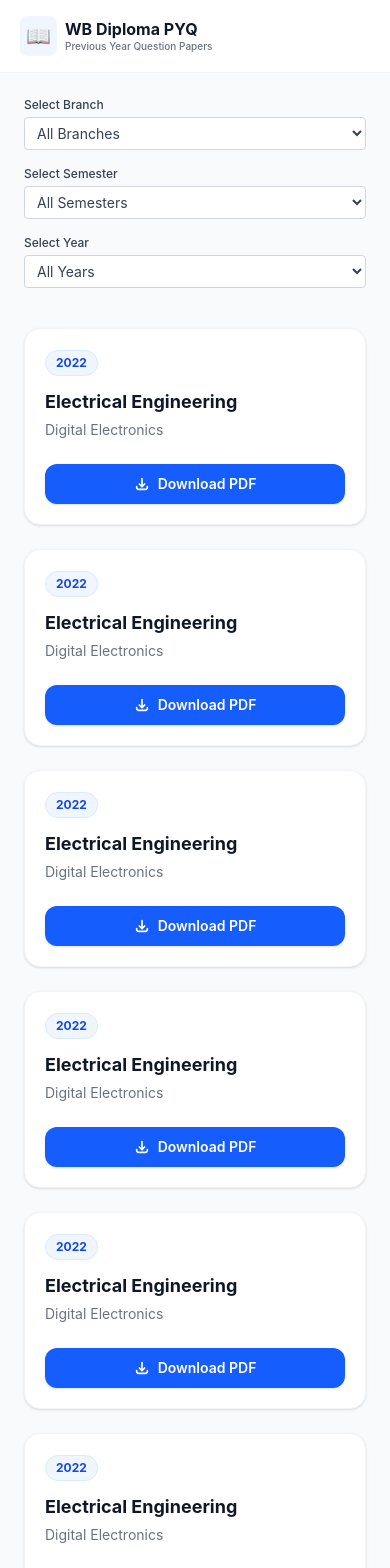
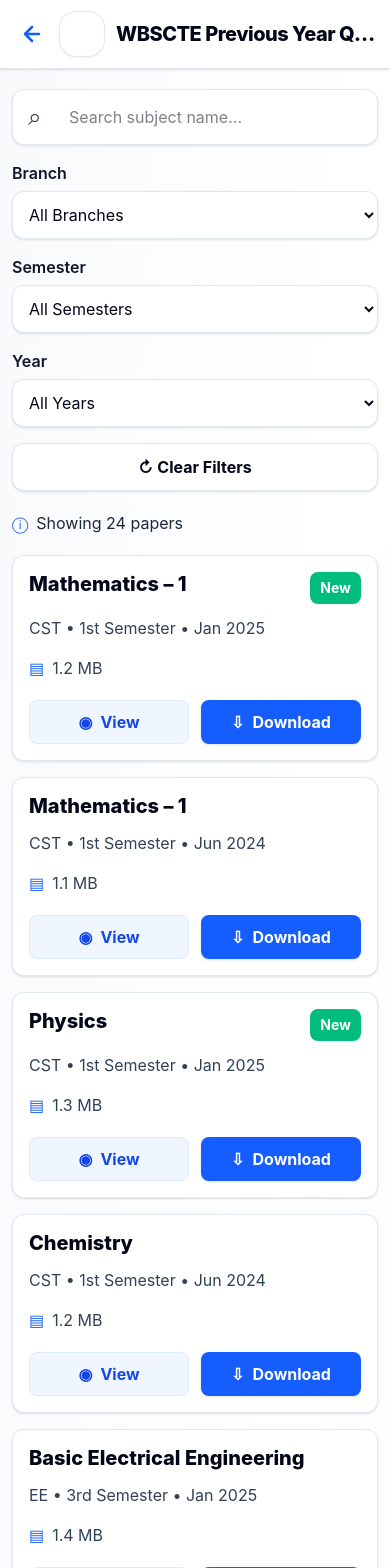
Before and after one commit to subrataroy912/reactjs-pyq-downloader, a React (Vite) app: page /wb in a window 390 px wide. Shown: the top 1568 px of the page. Built offline with nearby package versions, Linux system fonts and the light colour scheme.

Commit message:
Improve responsive PYQ layouts

```diff
--- a/src/components/common/AllStateCard.jsx
+++ b/src/components/common/AllStateCard.jsx
@@ -1,46 +1,37 @@
-import React from 'react';
-import { Link } from 'react-router-dom';
+import { Link } from 'react-router-dom'
 
-export default function AllStateCard({
-  logoSrc,
-  title,
-  stateName,
-  linkTo,
-  ctaText = "Click to view/download all previous year question papers" // Default fallback text
-}) {
+function ComingSoonIcon() {
   return (
-    <div className="flex flex-col h-full w-full p-5 sm:p-6 bg-white border border-gray-100 rounded-xl shadow-sm hover:shadow-lg transition-all duration-300 hover:-translate-y-1">
+    <div className="mx-auto mb-5 flex h-24 w-24 items-center justify-center rounded-full bg-blue-50 text-slate-500 sm:mb-6 sm:h-28 sm:w-28 md:h-32 md:w-32 lg:h-36 lg:w-36">
+      <svg viewBox="0 0 64 64" className="h-14 w-14 sm:h-16 sm:w-16 md:h-20 md:w-20" fill="none" aria-hidden="true">
+        <path d="M18 10h20l10 10v30a4 4 0 0 1-4 4H18a4 4 0 0 1-4-4V14a4 4 0 0 1 4-4Z" stroke="currentColor" strokeWidth="3" strokeLinejoin="round" />
+        <path d="M38 10v12h10M22 29h12M22 39h9" stroke="currentColor" strokeWidth="3" strokeLinecap="round" strokeLinejoin="round" />
+        <circle cx="45" cy="43" r="12" fill="#eff6ff" stroke="currentColor" strokeWidth="3" />
+        <path d="M45 36v8l5 4" stroke="currentColor" strokeWidth="3" strokeLinecap="round" strokeLinejoin="round" />
+      </svg>
+    </div>
+  )
+}
 
-      {/* Header Area (Logo & Titles) */}
-      <div className="flex items-center gap-3 sm:gap-4 mb-5 sm:mb-6">
-        <div className="flex-shrink-0 bg-gray-50 p-2 rounded-full border border-gray-100">
-          <img
-            src={logoSrc}
-            alt={`${title} Logo`}
-            className="w-12 h-12 sm:w-14 sm:h-14 object-contain"
-          />
-        </div>
+export default function AllStateCard({ logoSrc, title, stateName, linkTo, disabled = false }) {
+  const cardContent = (
+    <div className="flex min-h-[260px] flex-col items-center rounded-2xl border border-slate-200 bg-white px-4 py-6 text-center shadow-[0_8px_24px_rgba(15,23,42,0.10)] transition duration-300 hover:-translate-y-1 hover:shadow-[0_16px_32px_rgba(15,23,42,0.12)] sm:min-h-[300px] sm:px-6 sm:py-8 lg:min-h-[330px] lg:px-8 lg:py-9">
+      {disabled ? (
+        <ComingSoonIcon />
+      ) : (
+        <img src={logoSrc} alt={`${title} logo`} className="mb-5 h-24 w-24 object-contain sm:mb-6 sm:h-28 sm:w-28 md:h-32 md:w-32 lg:mb-7 lg:h-36 lg:w-36" />
+      )}
 
-        <div className="flex flex-col">
-          <h2 className="text-lg sm:text-xl font-bold text-gray-900 leading-tight">
-            {title}
-          </h2>
-          <span className="text-xs sm:text-sm font-medium text-gray-500 uppercase tracking-wide">
-            {stateName}
-          </span>
-        </div>
-      </div>
+      <h2 className="text-2xl font-extrabold tracking-tight text-black sm:text-3xl">{title}</h2>
+      {!disabled && <p className="mt-2 text-base font-medium uppercase tracking-wide text-slate-500 sm:text-lg md:text-xl">{stateName}</p>}
 
-      {/* Call to Action Area (mt-auto pushes button to the bottom) */}
-      <div className="mt-auto">
-        <Link
-          to={linkTo}
-          className="inline-flex items-center justify-center w-full px-3 sm:px-4 py-2.5 text-xs sm:text-sm font-medium text-blue-700 bg-blue-50 rounded-lg hover:bg-blue-100 transition-colors text-center"
-        >
-          {ctaText}
-        </Link>
-      </div>
+      <span className={`mt-auto inline-flex w-full items-center justify-center rounded-xl px-3 py-3 text-sm font-medium sm:px-4 sm:text-base lg:px-5 lg:py-4 ${disabled ? 'bg-slate-100 text-slate-600' : 'bg-sky-300 text-white hover:bg-sky-400'}`}>
+        Click to view/download all previous year question papers
+      </span>
+    </div>
+  )
 
-    </div>
-  );
+  if (disabled) return <div aria-disabled="true">{cardContent}</div>
+
+  return <Link to={linkTo}>{cardContent}</Link>
 }
--- /dev/null
+++ b/src/components/common/BrandIcon.jsx
@@ -0,0 +1,12 @@
+function BrandIcon({ className = "" }) {
+  return (
+    <span className={`inline-flex items-center justify-center rounded-2xl bg-gradient-to-br from-sky-300 to-blue-500 text-white shadow-sm ${className}`}>
+      <svg viewBox="0 0 48 48" className="h-[58%] w-[58%]" fill="none" aria-hidden="true">
+        <path d="M10 14.5c0-2 1.7-3.5 3.7-3.2 4.2.6 7.8 2.1 10.3 4.5 2.5-2.4 6.1-3.9 10.3-4.5 2-.3 3.7 1.2 3.7 3.2v21.2c0 1.4-1.2 2.5-2.6 2.3-4.8-.6-8.7.2-11.4 2.4-2.7-2.2-6.6-3-11.4-2.4-1.4.2-2.6-.9-2.6-2.3V14.5Z" stroke="currentColor" strokeWidth="3.2" strokeLinecap="round" strokeLinejoin="round" />
+        <path d="M24 15.8v24.6" stroke="currentColor" strokeWidth="3.2" strokeLinecap="round" />
+      </svg>
+    </span>
+  )
+}
+
+export default BrandIcon
--- a/src/components/common/Dropdown.jsx
+++ b/src/components/common/Dropdown.jsx
@@ -1,5 +1,3 @@
-import React from 'react';
-
 export default function Dropdown({
     id,
     label,
--- a/src/components/common/PyqCard.jsx
+++ b/src/components/common/PyqCard.jsx
@@ -1,37 +1,24 @@
-import React from 'react';
+export default function PyqCard({ branch, semester, year, subject, size, downloadLink, isNew }) {
+  return (
+    <article className="rounded-xl border border-slate-200 bg-white p-4 shadow-sm transition duration-200 hover:-translate-y-0.5 hover:shadow-md sm:p-5 lg:p-6">
+      <div className="mb-3 flex items-start justify-between gap-3 sm:mb-4">
+        <h3 className="text-xl font-extrabold leading-tight text-slate-950 sm:text-2xl lg:text-3xl">{subject}</h3>
+        {isNew && <span className="shrink-0 rounded-lg bg-emerald-500 px-2.5 py-1.5 text-sm font-bold text-white sm:px-3 sm:py-2 sm:text-base lg:text-lg">New</span>}
+      </div>
 
-export default function PyqCard({ branch, year,subject,downloadLink }) {
-    return (
-        <div className="flex flex-col h-full bg-white border border-gray-100 rounded-2xl shadow-sm p-5 sm:p-6 hover:shadow-xl hover:-translate-y-1 transition-all duration-300 group">
+      <p className="mb-4 text-base text-slate-700 sm:text-lg lg:mb-5 lg:text-xl">{branch} &bull; {semester} &bull; {year}</p>
+      <p className="mb-5 flex items-center gap-2 text-base text-slate-700 sm:text-lg lg:mb-6 lg:gap-3 lg:text-xl">
+        <span className="text-blue-600">▤</span> {size}
+      </p>
 
-            {/* Top Section / Details */}
-            <div className="flex-grow">
-                {/* Modern Pill Badge */}
-                <span className="inline-flex items-center bg-blue-50 text-blue-700 border border-blue-100 text-xs font-bold px-2.5 py-1 rounded-full mb-3">
-                    {year}
-                </span>
-
-                {/* Title with subtle hover color change */}
-                <h3 className="text-lg sm:text-xl font-bold text-gray-900 line-clamp-2 mb-1 group-hover:text-blue-600 transition-colors">
-                    {branch}
-                </h3>
-
-                <p className="text-sm text-gray-500 mb-6">
-                   {subject}
-                </p>
-            </div>
-
-            {/* Download Button */}
-            <a
-                href={downloadLink}
-                download
-                className="w-full flex items-center justify-center gap-2 bg-blue-600 hover:bg-blue-700 text-white text-sm font-semibold py-2.5 px-4 rounded-xl transition-all duration-200 active:scale-95 shadow-sm hover:shadow-md focus:ring-4 focus:ring-blue-100 focus:outline-none"
-            >
-                <svg className="w-4 h-4" fill="none" stroke="currentColor" viewBox="0 0 24 24" xmlns="http://www.w3.org/2000/svg">
-                    <path strokeLinecap="round" strokeLinejoin="round" strokeWidth="2.5" d="M4 16v1a3 3 0 003 3h10a3 3 0 003-3v-1m-4-4l-4 4m0 0l-4-4m4 4V4" />
-                </svg>
-                Download PDF
-            </a>
-        </div>
-    );
+      <div className="grid grid-cols-2 gap-3 sm:gap-4">
+        <a href={downloadLink} target="_blank" rel="noreferrer" className="flex min-h-11 items-center justify-center gap-2 rounded-lg border border-blue-100 bg-blue-50 px-3 py-2 text-base font-bold text-blue-700 hover:bg-blue-100 sm:text-lg lg:gap-3 lg:px-4 lg:py-3 lg:text-xl">
+          <span>◉</span> View
+        </a>
+        <a href={downloadLink} download className="flex min-h-11 items-center justify-center gap-2 rounded-lg bg-blue-600 px-3 py-2 text-base font-bold text-white shadow-sm hover:bg-blue-700 sm:text-lg lg:gap-3 lg:px-4 lg:py-3 lg:text-xl">
+          <span>⇩</span> Download
+        </a>
+      </div>
+    </article>
+  )
 }
--- a/src/components/layout/Layout.jsx
+++ b/src/components/layout/Layout.jsx
@@ -3,9 +3,9 @@
 
 function Layout({ children }) {
   return (
-    <div className="min-h-screen bg-slate-100">
+    <div className="min-h-screen bg-gradient-to-br from-slate-50 via-white to-blue-50 text-slate-950">
       <Navbar />
-      <div className="min-h-[calc(100vh-120px)]">{children}</div>
+      <div className="min-h-[calc(100vh-220px)]">{children}</div>
       <Footer />
     </div>
   )
--- a/src/components/layout/Navbar.jsx
+++ b/src/components/layout/Navbar.jsx
@@ -1,30 +1,37 @@
-import React from 'react';
-import { Link } from 'react-router-dom';
+import { Link, useLocation } from 'react-router-dom'
+import BrandIcon from '../common/BrandIcon'
 
 function Navbar() {
+  const { pathname } = useLocation()
+  const isPapersPage = pathname === '/wb'
+
   return (
-    <header className="bg-white border-b border-gray-100 shadow-sm py-3 px-4 sm:px-6 md:px-12 lg:px-20 flex items-center w-full">
+    <header className="sticky top-0 z-20 w-full border-b border-slate-200 bg-white/95 shadow-sm backdrop-blur">
+      <div className="mx-auto flex max-w-screen-2xl items-center gap-2 px-3 py-3 sm:gap-3 sm:px-5 md:gap-4 md:px-8 md:py-4">
+        {isPapersPage && (
+          <Link
+            to="/"
+            aria-label="Back to home"
+            className="flex h-10 w-10 shrink-0 items-center justify-center rounded-full text-blue-600 transition hover:bg-blue-50 hover:text-blue-700 focus:outline-none focus:ring-4 focus:ring-blue-100 sm:h-12 sm:w-12"
+          >
+            <svg viewBox="0 0 24 24" className="h-6 w-6 sm:h-8 sm:w-8" fill="none" stroke="currentColor" strokeWidth="2.6" strokeLinecap="round" strokeLinejoin="round">
+              <path d="M19 12H5M12 19l-7-7 7-7" />
+            </svg>
+          </Link>
+        )}
 
-      <Link
-        to="/"
-        className="inline-flex items-center gap-2 sm:gap-3 hover:opacity-80 transition-opacity focus:outline-none focus:ring-2 focus:ring-blue-100 rounded-lg p-1"
-      >
-        <div className="text-xl sm:text-2xl bg-blue-50 p-1.5 sm:p-2 rounded-lg flex items-center justify-center shrink-0">
-          📖
-        </div>
-
-        <div className="flex flex-col">
-          <span className="font-bold text-base sm:text-lg md:text-xl text-gray-900 leading-tight">
-            WB Diploma PYQ
-          </span>
-          <span className="text-[10px] sm:text-xs md:text-sm text-gray-500 font-medium truncate max-w-[200px] sm:max-w-none">
-            Previous Year Question Papers
-          </span>
-        </div>
-      </Link>
-
+        <Link to="/" className="flex min-w-0 items-center gap-3 rounded-2xl focus:outline-none focus:ring-4 focus:ring-blue-100 sm:gap-4 md:gap-5">
+          <BrandIcon className={isPapersPage ? 'h-11 w-11 shrink-0 bg-none bg-white text-blue-600 ring-1 ring-slate-200 sm:h-14 sm:w-14 md:h-16 md:w-16' : 'h-14 w-14 shrink-0 sm:h-16 sm:w-16 md:h-20 md:w-20'} />
+          <div className="min-w-0">
+            <h1 className={`${isPapersPage ? 'text-xl sm:text-3xl lg:text-4xl xl:text-5xl' : 'text-2xl sm:text-3xl md:text-4xl'} truncate font-extrabold tracking-tight text-slate-950`}>
+              {isPapersPage ? 'WBSCTE Previous Year Question Papers' : 'WB Diploma PYQ'}
+            </h1>
+            {!isPapersPage && <p className="mt-1 truncate text-sm text-slate-600 sm:text-lg md:text-2xl">Previous Year Question Papers</p>}
+          </div>
+        </Link>
+      </div>
     </header>
-  );
+  )
 }
 
-export default Navbar;
+export default Navbar
--- a/src/pages/HomePage.jsx
+++ b/src/pages/HomePage.jsx
@@ -1,46 +1,35 @@
-import React from 'react'
 import AllStateCard from '../components/common/AllStateCard'
 
 export default function HomePage() {
-
   const stateBoards = [
     {
       id: 1,
-      title: "WBSCTE",
-      stateName: "West Bengal",
-      logoSrc: "https://webscte.co.in/assets/image/logo.png",
-      linkTo: "/wb"
+      title: 'WBSCTE',
+      stateName: 'West Bengal',
+      logoSrc: 'https://webscte.co.in/assets/image/logo.png',
+      linkTo: '/wb',
     },
     {
       id: 2,
-      title: "Coming Soon",
-      stateName: "_",
-      logoSrc: "#",
-      linkTo: "#"
+      title: 'Coming Soon',
+      stateName: '',
+      linkTo: '#',
+      disabled: true,
     },
-  ];
+  ]
 
   return (
-    <main>
-      <div className="shadow-sm p-5">
-        <h1>Welcome to the HomePage</h1>
-        <h2>Download and see previous year question papers</h2>
-      </div>
+    <main className="mx-auto w-full max-w-screen-2xl px-4 py-8 sm:px-6 sm:py-10 md:px-10 md:py-12 lg:px-12">
+      <section className="mb-8 sm:mb-10 md:mb-11">
+        <h2 className="text-3xl font-extrabold tracking-tight text-black sm:text-4xl md:text-5xl">Welcome to the HomePage</h2>
+        <p className="mt-3 text-lg text-slate-700 sm:mt-4 sm:text-xl md:mt-5 md:text-2xl">Download and see previous year question papers</p>
+      </section>
 
-      <div className="p-6 md:p-12">
-
-        <div className="grid grid-cols-1 sm:grid-cols-2 lg:grid-cols-3 gap-6">
-          {stateBoards.map((board) => (
-            <AllStateCard
-              key={board.id}
-              title={board.title}
-              stateName={board.stateName}
-              logoSrc={board.logoSrc}
-              linkTo={board.linkTo}
-            />
-          ))}
-        </div>
-      </div>
+      <section className="grid grid-cols-1 gap-5 sm:gap-6 md:grid-cols-2 lg:gap-8 xl:gap-10">
+        {stateBoards.map((board) => (
+          <AllStateCard key={board.id} {...board} />
+        ))}
+      </section>
     </main>
   )
 }
--- a/src/pages/InfoPage.jsx
+++ b/src/pages/InfoPage.jsx
@@ -1,5 +1,3 @@
-import React from 'react'
-
 export default function InfoPage() {
   return (
     <div>InfoPage</div>
--- a/src/pages/NotFoundPage.jsx
+++ b/src/pages/NotFoundPage.jsx
@@ -1,5 +1,3 @@
-import React from 'react'
-
 export default function NotFoundPage() {
   return (
     <div>NotFoundPage</div>
--- a/src/pages/PyqShop.jsx
+++ b/src/pages/PyqShop.jsx
@@ -1,105 +1,86 @@
-import React, { useState } from 'react';
-import PyqCard from '../components/common/PyqCard';
-import Dropdown from "../components/common/Dropdown";
+import { useMemo, useState } from 'react'
+import PyqCard from '../components/common/PyqCard'
+
+const papers = [
+  ['Mathematics – 1', 'CST', '1st Semester', 'Jan 2025', '1.2 MB', true],
+  ['Mathematics – 1', 'CST', '1st Semester', 'Jun 2024', '1.1 MB'],
+  ['Physics', 'CST', '1st Semester', 'Jan 2025', '1.3 MB', true],
+  ['Chemistry', 'CST', '1st Semester', 'Jun 2024', '1.2 MB'],
+  ['Basic Electrical Engineering', 'EE', '3rd Semester', 'Jan 2025', '1.4 MB'],
+  ['Analog Electronics', 'ECE', '3rd Semester', 'Jan 2025', '1.3 MB', true],
+  ['Data Structures', 'CST', '3rd Semester', 'Jun 2024', '1.2 MB'],
+  ['Computer Organization', 'CST', '3rd Semester', 'Jan 2024', '1.1 MB'],
+  ['Engineering Mechanics', 'ME', '2nd Semester', 'Jan 2025', '1.2 MB'],
+  ['Thermodynamics', 'ME', '2nd Semester', 'Jun 2024', '1.3 MB'],
+  ['Communication Skills', 'HM', '1st Semester', 'Jan 2025', '1.0 MB', true],
+  ['Environmental Science', 'Common', '2nd Semester', 'Jun 2024', '1.1 MB'],
+  ['Surveying', 'CE', '4th Semester', 'Jan 2024', '1.5 MB'],
+  ['Microprocessor', 'CST', '4th Semester', 'Jun 2023', '1.4 MB'],
+  ['Power System', 'EE', '5th Semester', 'Jan 2023', '1.6 MB'],
+  ['Machine Design', 'ME', '5th Semester', 'Jun 2022', '1.5 MB'],
+  ['Database Management System', 'CST', '4th Semester', 'Jan 2025', '1.2 MB', true],
+  ['Concrete Technology', 'CE', '3rd Semester', 'Jun 2024', '1.3 MB'],
+  ['Digital Electronics', 'ECE', '2nd Semester', 'Jan 2024', '1.2 MB'],
+  ['Programming in C', 'CST', '2nd Semester', 'Jun 2024', '1.1 MB'],
+  ['Electrical Machines', 'EE', '4th Semester', 'Jan 2025', '1.5 MB', true],
+  ['Fluid Mechanics', 'ME', '3rd Semester', 'Jun 2023', '1.4 MB'],
+  ['Building Materials', 'CE', '2nd Semester', 'Jan 2023', '1.2 MB'],
+  ['Industrial Management', 'Common', '6th Semester', 'Jun 2024', '1.0 MB'],
+].map(([subject, branch, semester, year, size, isNew], index) => ({
+  id: index + 1,
+  subject,
+  branch,
+  semester,
+  year,
+  size,
+  isNew: Boolean(isNew),
+  downloadLink: '/path-to-your-pdf.pdf',
+}))
 
 export default function PyqShop() {
-    const branches = [
-        { value: 'computer-science', label: 'Computer Science' },
-        { value: 'electrical', label: 'Electrical Engineering' },
-        { value: 'mechanical', label: 'Mechanical Engineering' },
-        { value: 'civil', label: 'Civil Engineering' }
-    ];
+  const [search, setSearch] = useState('')
+  const [branch, setBranch] = useState('')
+  const [semester, setSemester] = useState('')
+  const [year, setYear] = useState('')
 
-    const semesters = [
-        { value: '1st', label: '1st Semester' },
-        { value: '2nd', label: '2nd Semester' },
-        { value: '3rd', label: '3rd Semester' },
-        { value: '4th', label: '4th Semester' },
-        { value: '5th', label: '5th Semester' },
-        { value: '6th', label: '6th Semester' }
-    ];
+  const filteredPapers = useMemo(() => papers.filter((paper) => (
+    paper.subject.toLowerCase().includes(search.toLowerCase()) &&
+    (!branch || paper.branch === branch) &&
+    (!semester || paper.semester === semester) &&
+    (!year || paper.year.includes(year))
+  )), [search, branch, semester, year])
 
-    const years = [
-        { value: '2023', label: '2023' },
-        { value: '2022', label: '2022' },
-        { value: '2021', label: '2021' },
-        { value: '2020', label: '2020' }
-    ];
+  const clearFilters = () => {
+    setSearch('')
+    setBranch('')
+    setSemester('')
+    setYear('')
+  }
 
-    // State Variables
-    const [selectedBranch, setSelectedBranch] = useState("");
-    const [selectedYear, setSelectedYear] = useState("");
-    const [selectedSemester, setSelectedSemester] = useState("");
+  return (
+    <main className="mx-auto w-full max-w-screen-2xl px-3 py-5 sm:px-5 sm:py-7 md:px-7 md:py-8">
+      <section className="mb-5 grid grid-cols-1 items-end gap-4 sm:mb-6 sm:grid-cols-2 lg:grid-cols-4 xl:grid-cols-[minmax(320px,1.55fr)_minmax(180px,0.56fr)_minmax(180px,0.56fr)_minmax(150px,0.46fr)_minmax(180px,0.52fr)] xl:gap-6">
+        <label className="relative block sm:col-span-2 lg:col-span-4 xl:col-span-1">
+          <span className="absolute left-4 top-1/2 -translate-y-1/2 text-2xl text-slate-700 sm:left-5 sm:text-3xl lg:left-7 lg:text-4xl">⌕</span>
+          <input value={search} onChange={(e) => setSearch(e.target.value)} placeholder="Search subject name..." className="h-14 w-full rounded-xl border border-slate-200 bg-white pl-14 pr-4 text-base shadow-sm outline-none focus:border-blue-400 focus:ring-4 focus:ring-blue-100 sm:h-16 sm:pl-16 sm:text-xl lg:h-20 lg:pl-20 lg:text-2xl xl:h-24 xl:pl-24 xl:text-3xl" />
+        </label>
+        {[['Branch', branch, setBranch, ['CST', 'EE', 'ECE', 'ME', 'CE', 'HM', 'Common'], 'All Branches'], ['Semester', semester, setSemester, ['1st Semester', '2nd Semester', '3rd Semester', '4th Semester', '5th Semester', '6th Semester'], 'All Semesters'], ['Year', year, setYear, ['2025', '2024', '2023', '2022'], 'All Years']].map(([label, value, setter, options, all]) => (
+          <label key={label} className="block">
+            <span className="mb-1.5 block text-base font-semibold text-slate-900 sm:text-lg lg:mb-2 lg:text-xl xl:text-2xl">{label}</span>
+            <select value={value} onChange={(e) => setter(e.target.value)} className="h-12 w-full rounded-xl border border-slate-200 bg-white px-3 text-base shadow-sm outline-none focus:border-blue-400 focus:ring-4 focus:ring-blue-100 sm:h-14 sm:text-lg lg:h-16 lg:px-5 lg:text-xl xl:h-20 xl:px-6 xl:text-2xl">
+              <option value="">{all}</option>
+              {options.map((option) => <option key={option} value={option}>{option}</option>)}
+            </select>
+          </label>
+        ))}
+        <button onClick={clearFilters} className="h-12 rounded-xl border border-slate-200 bg-white px-4 text-base font-bold text-slate-950 shadow-sm hover:bg-slate-50 sm:h-14 sm:text-lg lg:h-16 lg:text-xl xl:h-20 xl:px-6 xl:text-2xl">↻ Clear Filters</button>
+      </section>
 
-    return (
-        <div className="min-h-screen bg-gray-50 p-6 md:p-12 lg:px-20">
+      <p className="mb-5 flex items-center gap-2 text-base text-slate-800 sm:mb-6 sm:text-lg lg:mb-7 lg:gap-4 lg:text-2xl"><span className="text-blue-600">ⓘ</span> Showing {filteredPapers.length} papers</p>
 
-            <div className="grid grid-cols-1 sm:grid-cols-3 gap-4 w-full max-w-4xl mb-10">
-                <Dropdown
-                    id="branch"
-                    label="Select Branch"
-                    defaultOptionLabel="All Branches"
-                    options={branches}
-                    value={selectedBranch}
-                    onChange={(e) => setSelectedBranch(e.target.value)}
-                />
-                <Dropdown
-                    id="semester"
-                    label="Select Semester"
-                    defaultOptionLabel="All Semesters"
-                    options={semesters}
-                    value={selectedSemester}
-                    onChange={(e) => setSelectedSemester(e.target.value)}
-                />
-                <Dropdown
-                    id="year"
-                    label="Select Year"
-                    defaultOptionLabel="All Years"
-                    options={years}
-                    value={selectedYear}
-                    onChange={(e) => setSelectedYear(e.target.value)}
-                />
-            </div>
-
-            {/* Cards Section */}
-            <div>
-                <div className="grid grid-cols-1 sm:grid-cols-2 md:grid-cols-3 lg:grid-cols-4 gap-6">
-
-                    <PyqCard
-                        branch="Electrical Engineering"
-                        year="2022"
-                        subject="Digital Electronics"
-                        downloadLink="/path-to-your-pdf.pdf"
-                    />
-                    <PyqCard
-                        branch="Electrical Engineering"
-                        year="2022"
-                        subject="Digital Electronics"
-                        downloadLink="/path-to-your-pdf.pdf"
-                    /><PyqCard
-                        branch="Electrical Engineering"
-                        year="2022"
-                        subject="Digital Electronics"
-                        downloadLink="/path-to-your-pdf.pdf"
-                    /><PyqCard
-                        branch="Electrical Engineering"
-                        year="2022"
-                        subject="Digital Electronics"
-                        downloadLink="/path-to-your-pdf.pdf"
-                    /><PyqCard
-                        branch="Electrical Engineering"
-                        year="2022"
-                        subject="Digital Electronics"
-                        downloadLink="/path-to-your-pdf.pdf"
-                    /><PyqCard
-                        branch="Electrical Engineering"
-                        year="2022"
-                        subject="Digital Electronics"
-                        downloadLink="/path-to-your-pdf.pdf"
-                    />
-
-                </div>
-            </div>
-        </div>
-    );
+      <section className="grid grid-cols-1 gap-4 sm:grid-cols-2 sm:gap-5 lg:grid-cols-3 xl:grid-cols-4 xl:gap-7">
+        {filteredPapers.map((paper) => <PyqCard key={paper.id} {...paper} />)}
+      </section>
+    </main>
+  )
 }
```
Also changed, not shown: src/components/layout/Footer.jsx (+3 -4 lines).
